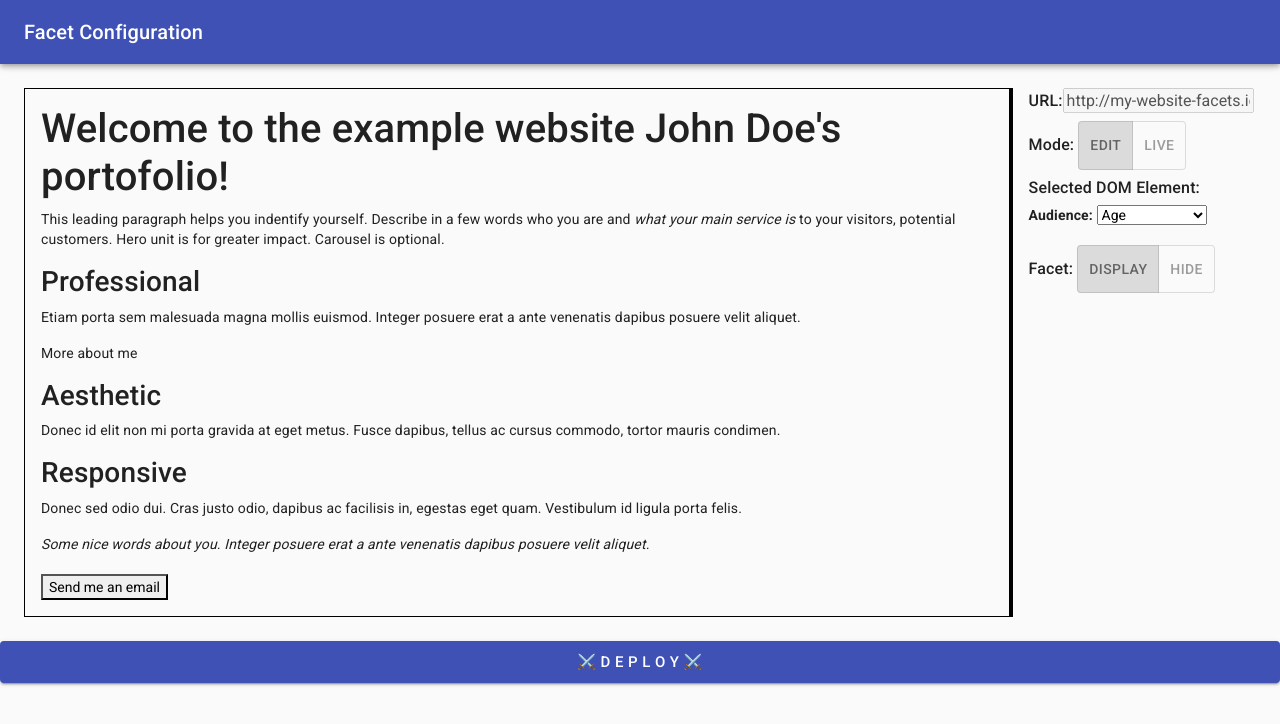
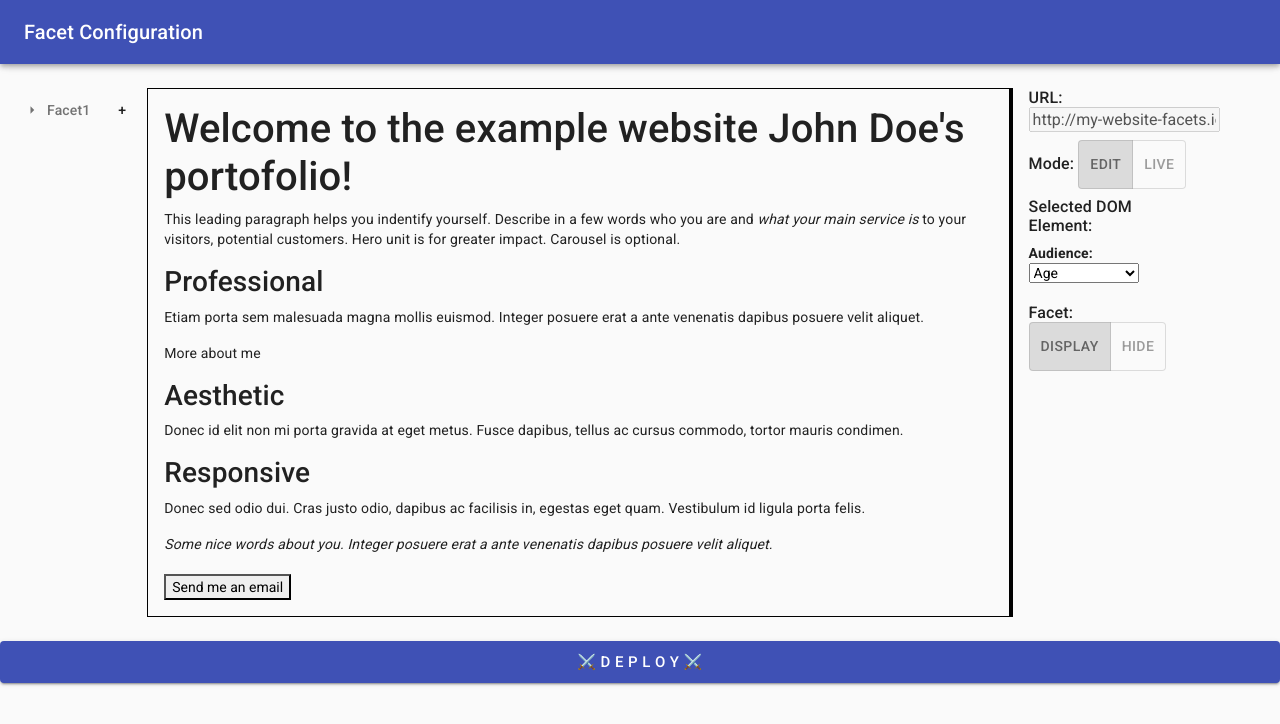
Before and after one commit to facets-io/facets.io, a React (Create React App) app: page / in a window 1280 px wide. Shown: the top 724 px of the page. Built offline with nearby package versions, Linux system fonts and the light colour scheme.

Commit message:
added context

```diff
--- a/package.json
+++ b/package.json
@@ -40,6 +40,7 @@
     ]
   },
   "devDependencies": {
+    "react-spring": "^8.0.27",
     "release-it": "^13.6.6",
     "styled-components": "^5.1.1"
   }
--- a/src/App.js
+++ b/src/App.js
@@ -1,16 +1,13 @@
-import React, { useState } from 'react';
+import React from 'react';
 import styled from 'styled-components';
 import 'bootstrap/dist/css/bootstrap.min.css';
-import FixedContainer from './FixedContainer';
-import ToolBox from './ToolBox';
 import { Button } from '@material-ui/core';
-import logo from './facet.png';
 import PermanentDrawerLeft from './PermanentDrawerLeft';
+import AppProvider from './AppProvider';
 
 const StyledDiv = styled.div`
-text-align: center;
+  text-align: center;
 `;
-
 
 const LeftDiv = styled.div`
     margin-top: 1rem;
@@ -34,10 +31,12 @@ function App() {
 `;
 
   return (
-    <StyledDiv className="App">
-      <PermanentDrawerLeft></PermanentDrawerLeft>
-      <Button variant="contained" size='large' color="primary" className='btn-block' onClick={onDeployHandler}>⚔️ D E P L O Y ⚔️</Button>
-    </StyledDiv>
+    <AppProvider>
+      <StyledDiv className="App">
+        <PermanentDrawerLeft></PermanentDrawerLeft>
+        <Button variant="contained" size='large' color="primary" className='btn-block' onClick={onDeployHandler}>⚔️ D E P L O Y ⚔️</Button>
+      </StyledDiv>
+    </AppProvider>
   );
 }
 
--- /dev/null
+++ b/src/AppContext.js
@@ -0,0 +1,10 @@
+import React from 'react';
+
+const AppContext = React.createContext({
+    hiddenElementsArray: [],
+    onFacetAdd: (e) => { },
+    // isAddingFacet: false,
+    // setIsAddingFacet: () => { }
+});
+
+export default AppContext;
--- a/src/AppProvider.js
+++ b/src/AppProvider.js
@@ -1,12 +1,17 @@
-import React from 'react';
+import React, { useState } from 'react';
+import AppContext from './AppContext';
 
-const AppContext = React.createContext({
-    hiddenElementsArray: []
-});
+const AppProvider = ({ children, hiddenElementsArray }) => {
 
+    const [addedFacets, setAddedFacets] = useState([]);
+    const [isAddingFacet, setIsAddingFacet] = useState(false);
 
-const AppProvider = ({children, hiddenElementsArray}) => {
-    return <AppContext.Provider value={{ hiddenElementsArray }}>{children}</AppContext.Provider>
+    const onFacetAdd = (label) => {
+        setAddedFacets([label, ...addedFacets]);
+        setIsAddingFacet(false);
+    }
+
+    return <AppContext.Provider value={{ hiddenElementsArray, onFacetAdd, addedFacets, isAddingFacet, setIsAddingFacet }}>{children}</AppContext.Provider>
 };
 
 export default AppProvider;
--- /dev/null
+++ b/src/BasicTextField.js
@@ -0,0 +1,31 @@
+import React, { useContext } from 'react';
+import { makeStyles } from '@material-ui/core/styles';
+import TextField from '@material-ui/core/TextField';
+import AppContext from './AppContext';
+
+const useStyles = makeStyles((theme) => ({
+    root: {
+        '& > *': {
+            margin: theme.spacing(1),
+            width: '25ch',
+        },
+    },
+}));
+
+export default function BasicTextField() {
+    const { onFacetAdd } = useContext(AppContext);
+    console.log('appContext', useContext(AppContext));
+    const classes = useStyles();
+
+    const keyPress = (e) => {
+        if (e.keyCode === 13) {
+            onFacetAdd(e.target.value);
+        }
+    }
+
+    return (
+        <div onKeyDown={keyPress} className={classes.root}>
+            <TextField id="filled-basic" label="Name your Facet" variant="outlined" />
+        </div>
+    );
+}
--- /dev/null
+++ b/src/GmailTreeView.js
@@ -0,0 +1,142 @@
+import React, { useContext } from 'react';
+import PropTypes from 'prop-types';
+import { makeStyles } from '@material-ui/core/styles';
+import TreeView from '@material-ui/lab/TreeView';
+import TreeItem from '@material-ui/lab/TreeItem';
+import Typography from '@material-ui/core/Typography';
+import MailIcon from '@material-ui/icons/Mail';
+import ArrowDropDownIcon from '@material-ui/icons/ArrowDropDown';
+import ArrowRightIcon from '@material-ui/icons/ArrowRight';
+import Button from '@material-ui/core/Button';
+import BasicTextField from './BasicTextField';
+import AppContext from './AppContext';
+
+const useTreeItemStyles = makeStyles((theme) => ({
+  root: {
+    color: theme.palette.text.secondary,
+    '&:hover > $content': {
+      backgroundColor: theme.palette.action.hover,
+    },
+    '&:focus > $content, &$selected > $content': {
+      backgroundColor: `var(--tree-view-bg-color, ${theme.palette.grey[400]})`,
+      color: 'var(--tree-view-color)',
+    },
+    '&:focus > $content $label, &:hover > $content $label, &$selected > $content $label': {
+      backgroundColor: 'transparent',
+    },
+  },
+  content: {
+    color: theme.palette.text.secondary,
+    borderTopRightRadius: theme.spacing(2),
+    borderBottomRightRadius: theme.spacing(2),
+    paddingRight: theme.spacing(1),
+    fontWeight: theme.typography.fontWeightMedium,
+    '$expanded > &': {
+      fontWeight: theme.typography.fontWeightRegular,
+    },
+  },
+  group: {
+    marginLeft: 0,
+    '& $content': {
+      paddingLeft: theme.spacing(2),
+    },
+  },
+  expanded: {},
+  selected: {},
+  label: {
+    fontWeight: 'inherit',
+    color: 'inherit',
+  },
+  labelRoot: {
+    display: 'flex',
+    alignItems: 'center',
+    padding: theme.spacing(0.5, 0),
+  },
+  labelIcon: {
+    marginRight: theme.spacing(1),
+  },
+  labelText: {
+    fontWeight: 'inherit',
+    flexGrow: 1,
+  },
+}));
+
+function StyledTreeItem(props) {
+
+  const handleAdd = () => {
+    console.log('@on add');
+    setIsAddingFacet(true);
+  }
+
+  const classes = useTreeItemStyles();
+  const { labelText, labelIcon: LabelIcon, labelInfo, color, bgColor, ...other } = props;
+  const { isAddingFacet, setIsAddingFacet } = useContext(AppContext);
+  return (
+    <TreeItem
+      label={
+        <div className={classes.labelRoot}>
+          <Typography variant="body2" className={classes.labelText}>
+            {labelText}
+          </Typography>
+          <Typography variant="caption" color="inherit">
+            {labelInfo}
+          </Typography>
+          <Button onClick={() => { handleAdd() }}>+</Button>
+        </div>
+      }
+      style={{
+        '--tree-view-color': color,
+        '--tree-view-bg-color': bgColor,
+      }}
+      classes={{
+        root: classes.root,
+        content: classes.content,
+        expanded: classes.expanded,
+        selected: classes.selected,
+        group: classes.group,
+        label: classes.label,
+      }}
+      {...other}
+    />
+  );
+}
+
+StyledTreeItem.propTypes = {
+  bgColor: PropTypes.string,
+  color: PropTypes.string,
+  labelIcon: PropTypes.elementType.isRequired,
+  labelInfo: PropTypes.string,
+  labelText: PropTypes.string.isRequired,
+};
+
+const useStyles = makeStyles({
+  root: {
+    height: 264,
+    flexGrow: 1,
+    maxWidth: 400,
+  },
+});
+
+export default function GmailTreeView() {
+  const classes = useStyles();
+  const { isAddingFacet } = useContext(AppContext);
+  console.log('isAddingFace', isAddingFacet)
+
+
+  const addingFacetInput = <BasicTextField></BasicTextField>;
+
+  return (
+    <TreeView
+      className={classes.root}
+      defaultExpanded={['3']}
+      defaultCollapseIcon={<ArrowDropDownIcon />}
+      defaultExpandIcon={<ArrowRightIcon />}
+      defaultEndIcon={<div style={{ width: 24 }} />}
+    >
+      <StyledTreeItem nodeId="1" labelText="Facet1" labelIcon={MailIcon} >{isAddingFacet ? addingFacetInput : null}
+        <StyledTreeItem nodeId="11" labelText="Facet1" labelIcon={MailIcon} ></StyledTreeItem>
+
+      </StyledTreeItem>
+    </TreeView>
+  );
+}
--- a/src/PermanentDrawerLeft.js
+++ b/src/PermanentDrawerLeft.js
@@ -1,6 +1,5 @@
 import React from 'react';
 import { makeStyles } from '@material-ui/core/styles';
-import Drawer from '@material-ui/core/Drawer';
 import CssBaseline from '@material-ui/core/CssBaseline';
 import AppBar from '@material-ui/core/AppBar';
 import Toolbar from '@material-ui/core/Toolbar';
@@ -9,10 +8,11 @@ import styled from 'styled-components';
 import 'bootstrap/dist/css/bootstrap.min.css';
 import FixedContainer from './FixedContainer';
 import ToolBox from './ToolBox';
+import GmailTreeView from './GmailTreeView';
 
 const StyledDiv1 = styled.div`
   display: grid;
-  grid-template-columns: 80% 20%;
+  grid-template-columns: 10% 70% 15%;
   text-align: left;
 `;
 
@@ -78,6 +78,7 @@ export default function PermanentDrawerLeft() {
         <div className={classes.toolbar} />
         <StyledDiv className="App">
           <StyledDiv1>
+            <GmailTreeView />
             <LeftDiv>
               <FixedContainer />
             </LeftDiv>
```
Also changed, not shown: src/ToolBox.js (+3 -4 lines).
